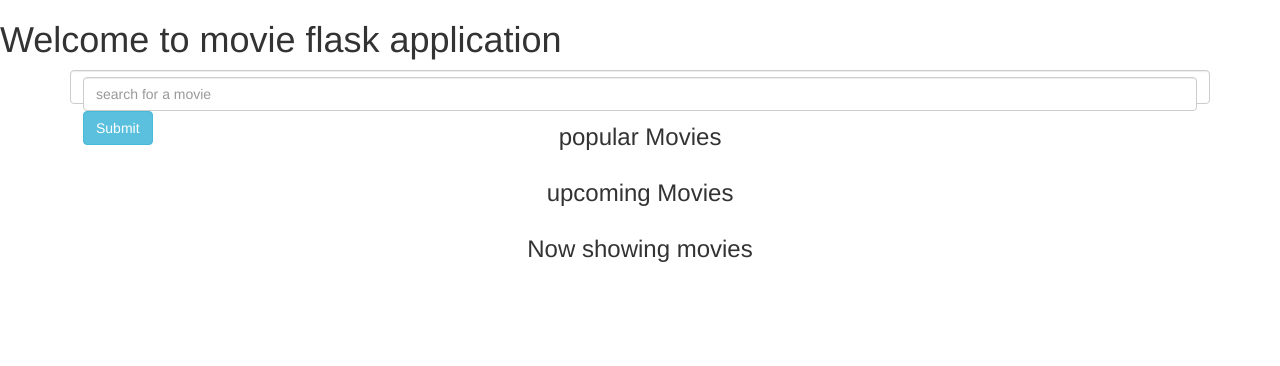
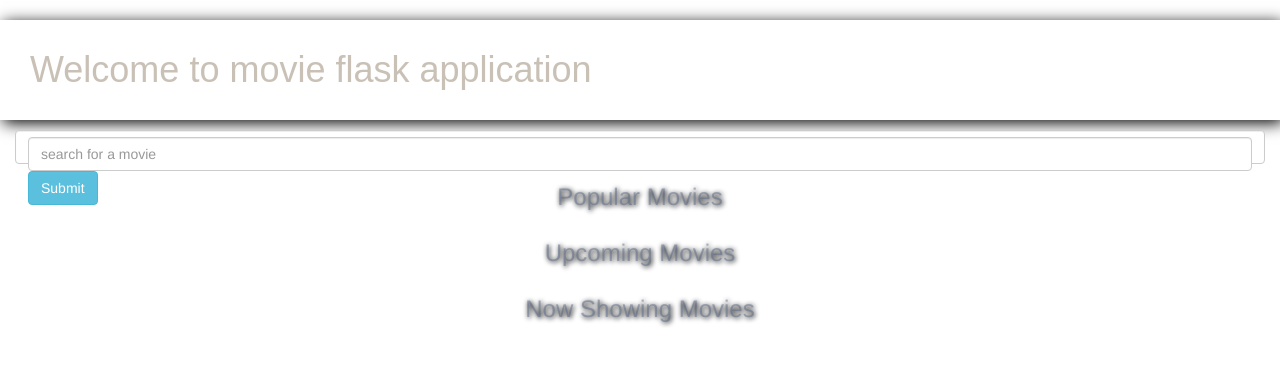
Before and after one commit to kipkemoimayor/Flask_Movie_search_app, a Flask app: template app/templates/index.html in a window 1280 px wide. Shown: the part 52-418 px from the top of the page. Run offline with Flask 2, Linux system fonts and the light colour scheme; the template is opened without the code that fills it, so the values that code supplies are empty; some libraries are stand-ins or nearby versions.

Commit message:
Commited some changes

```diff
--- a/app/static/css/main.css
+++ b/app/static/css/main.css
@@ -20,13 +20,18 @@ html{
   background-color: #5168;
 
 } */
-/* h1{
+h3{
+  color:#5687;
+  text-transform: capitalize;
+  text-shadow: 1px 1px 5px black;
+}
+h1{
   color: #9878;
   font-weight: 400;;
   font-family: fantasy;
   padding: 30px;
   box-shadow: 3px 3px 15px black;
-} */
+}
 .col-md-3:hover{
   zoom:102%;
   transition:500ms;
--- a/app/templates/index.html
+++ b/app/templates/index.html
@@ -6,7 +6,7 @@
 {%endblock%}
     {% block content%}
 
-    <div class="container">
+    <div class="container-fluid">
       <form class="form-control">
         <input class="form-control" placeholder="search for a movie" type="text" name="movie_query" value="">
         <input class="btn btn-info" type="submit" value="Submit" name="button">
--- a/app/templates/movie.html
+++ b/app/templates/movie.html
@@ -1,7 +1,7 @@
 {%extends "base.html"%}
 {%block content%}
 {%import 'macros.html' as macro%}
-<div class="container">
+<div class="container-fluid">
   <div class="row">
     <div class="col-md-6 posterPath" style="background: url({{movie.poster}}) no-repeat ">
 
--- a/app/templates/new_review.html
+++ b/app/templates/new_review.html
@@ -1,7 +1,7 @@
 {%extends 'base.html'%}
 {%import "bootstrap/wtf.html" as wtf%}
 {%block content%}
-<div class="container">
+<div class="container-fluid">
   <div class="col-md-8">
     <img src="{{movie.poster}}" alt="{{movie.title}}" class="img-responsive">
 
```
